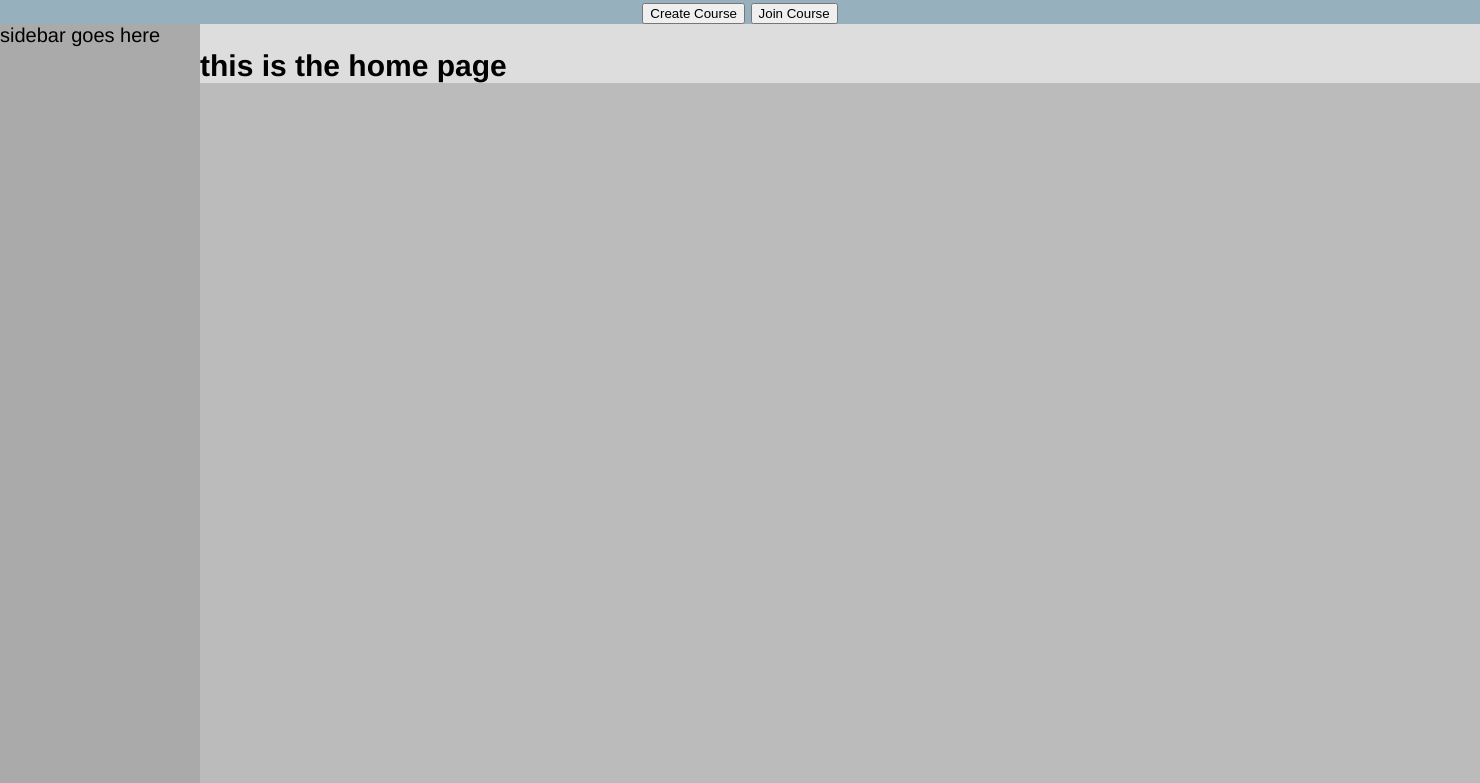
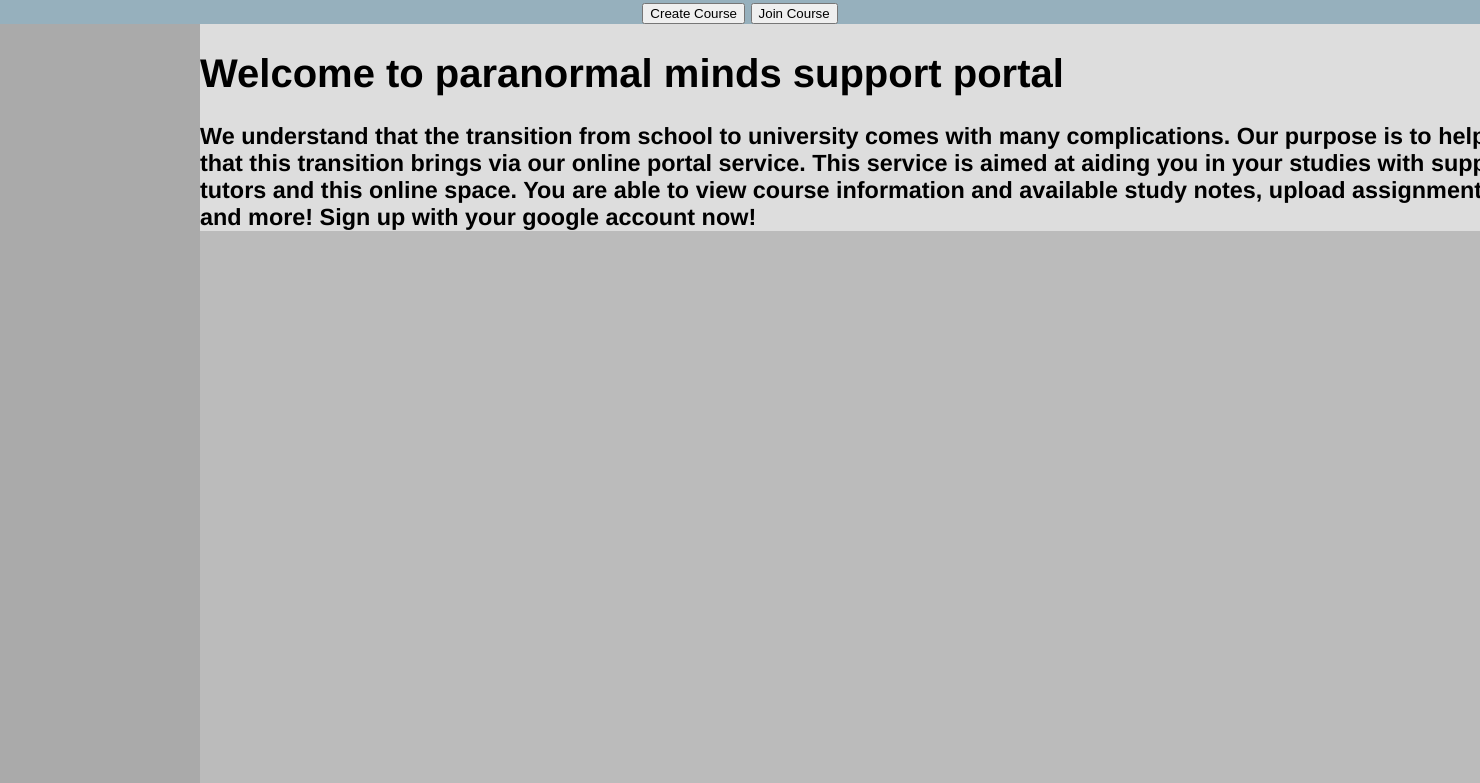
Before and after one commit to Geimaj/paranormal-minds, a Python web app: template templates/home/home.html in a window 1480 px wide; the page is wider, and only the part inside the window is pictured. Shown: the top 783 px of that part. Run offline with Jinja, Linux system fonts and the light colour scheme; the template is opened without the code that fills it, so the values that code supplies are empty.

Commit message:
add front page content

```diff
--- a/templates/home/home.html
+++ b/templates/home/home.html
@@ -1,8 +1,15 @@
 {% extends "layout.html" %}
 
 {% block page_content %}
-<h2>
-    this is the home page
-</h2>
+<h1>
+    Welcome to paranormal minds support portal
+</h1>
+
+<h3>
+    We understand that the transition from school to university comes with many complications. Our purpose is to help
+    with the stress that this transition brings via our online portal service. This service is aimed at aiding
+    you in your studies with support from our tutors and this online space. You are able to view course information
+    and available study notes, upload assignments, ask questions and more! Sign up with your google account now!
+</h3>
 
 {% endblock %}
--- a/templates/layout.html
+++ b/templates/layout.html
@@ -15,15 +15,18 @@
         <a href="{{ logout_url }}">Sign out</a>
         {% endif %}
 
-
-
         <button class="btnCreateCourse">Create Course</button>
         <button class="btnJoinCourse">Join Course</button>
 
 </nav>
 
+
 <div class="sidebar">
-        sidebar goes here
+
+        {% for course in courses %}
+        <li>  {{course}}  </li>
+        {% endfor %}
+
 </div>
 
 <div id="page_content">
```
Also changed, not shown: 5 other files.
